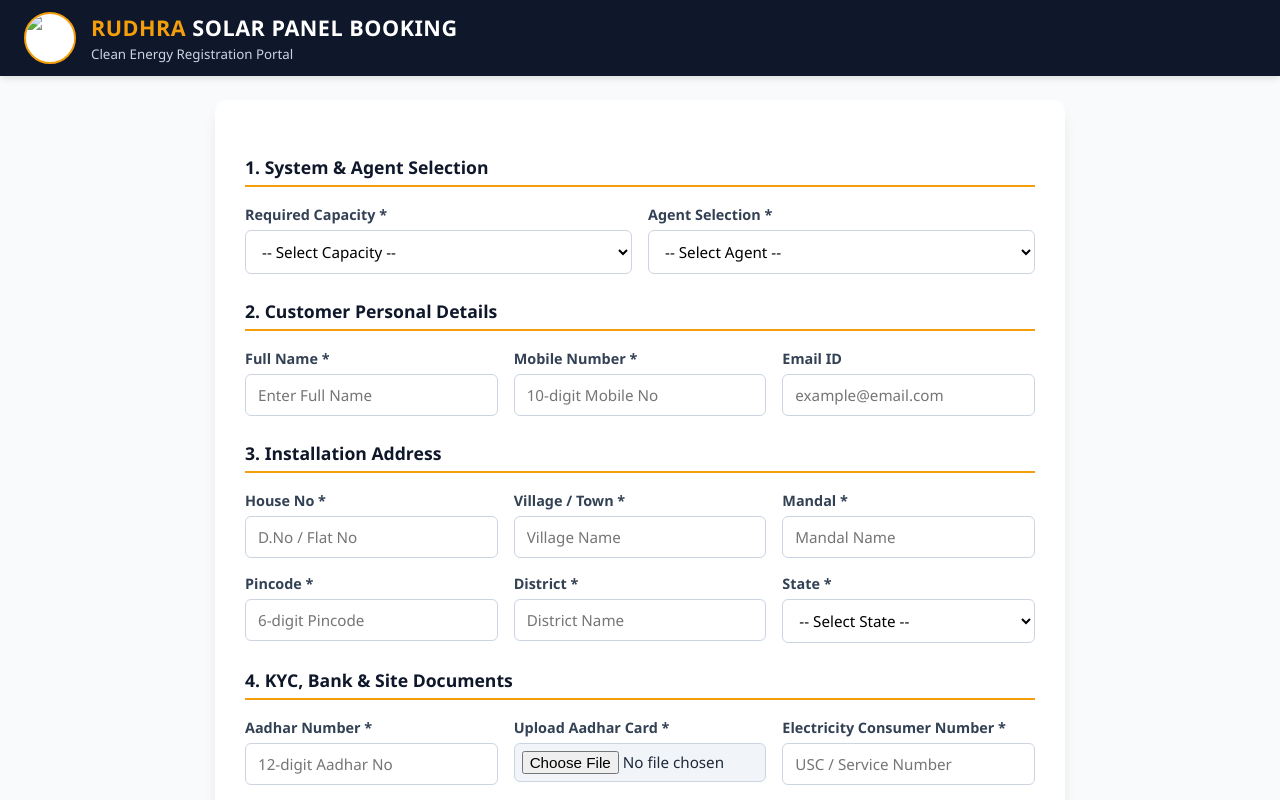
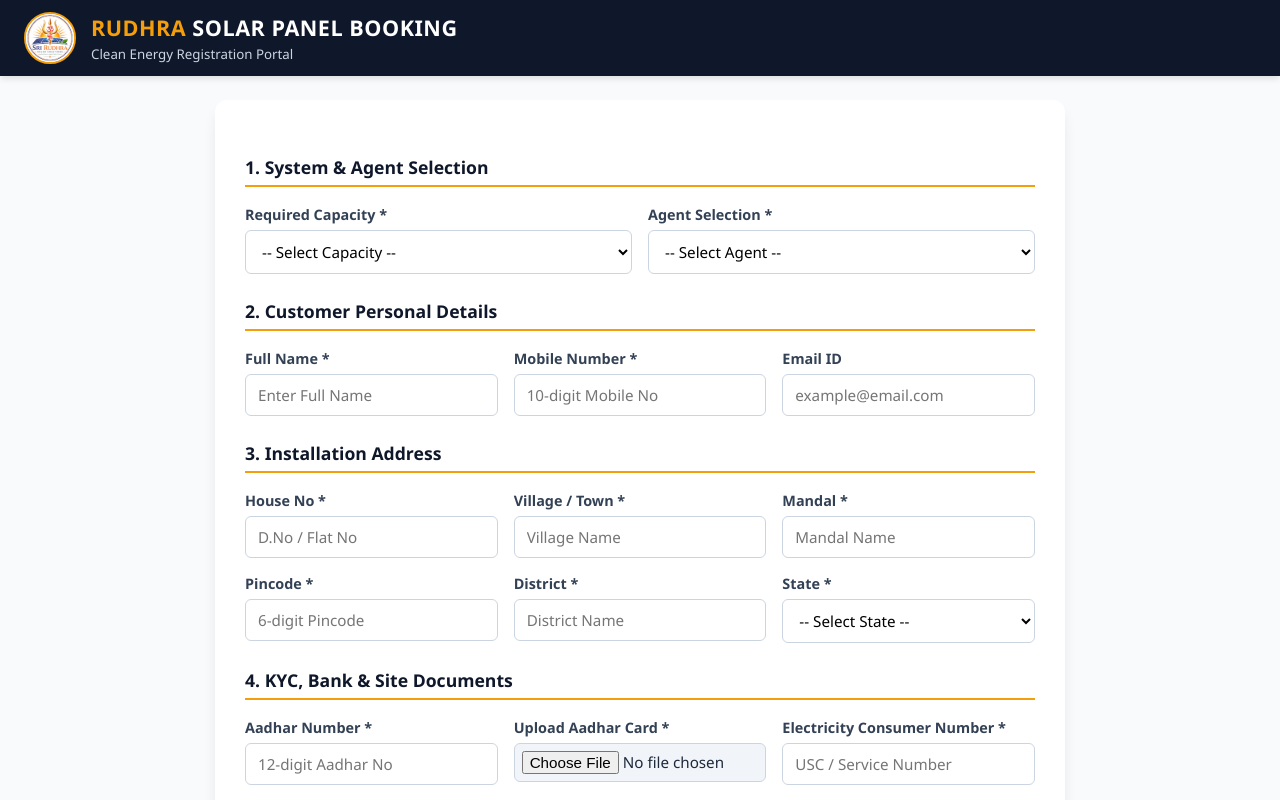
Before and after one commit to rudhrasolarsolution/solarpanel_booking, a plain HTML site: page index.html in a window 1280 px wide. Shown: the top 800 px of the page. Drawn offline with nearby package versions, Linux system fonts and the light colour scheme.

Commit message:
Update index.html

```diff
--- a/index.html
+++ b/index.html
@@ -113,7 +113,7 @@
 
     <!-- Fixed Header with DP -->
     <header class="fixed-header">
-        <img src="rudhralogo.jpeg" alt="RUDHRA Solar Logo">
+        <img src="rudhra_logo.jpeg" alt="RUDHRA Solar Logo">
         <div>
             <h1><span>RUDHRA</span> SOLAR PANEL BOOKING</h1>
             <small style="color: #cbd5e1;">Clean Energy Registration Portal</small>
```
